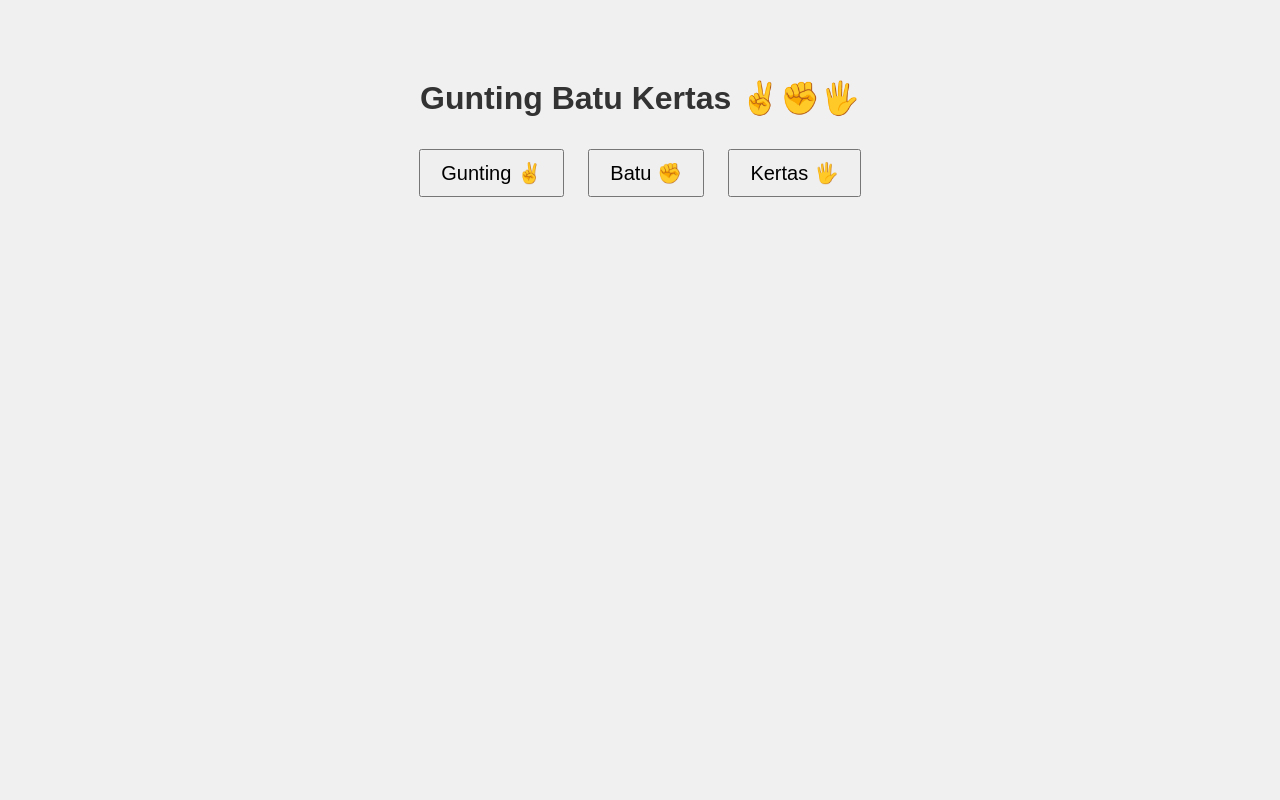
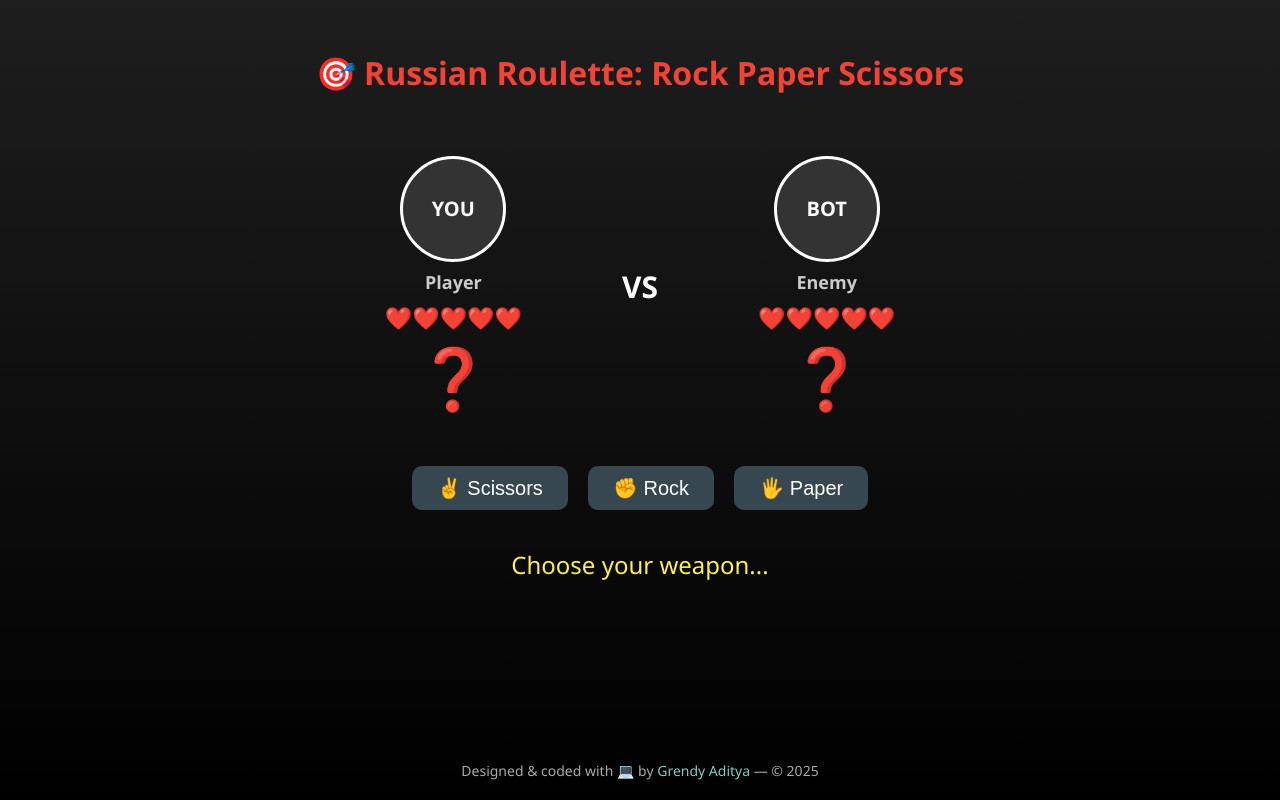
Before and after one commit to grendyaditya/rock-paper-scissors, a plain HTML site: page index.html in a window 1280 px wide. Drawn offline with Linux system fonts and the light colour scheme.

Commit message:
ubah desain game

```diff
--- a/index.html
+++ b/index.html
@@ -2,59 +2,245 @@
 <html lang="en">
 <head>
   <meta charset="UTF-8" />
-  <meta name="viewport" content="width=device-width, initial-scale=1.0" />
-  <title>Gunting Batu Kertas</title>
+  <meta name="viewport" content="width=device-width, initial-scale=1.0"/>
+  <title>Russian Roulette: Rock Paper Scissors</title>
   <style>
+    html, body {
+      margin: 0;
+      padding: 0;
+      height: 100%;
+      font-family: 'Segoe UI', sans-serif;
+      background: linear-gradient(to bottom, #1e1e1e, #000);
+      color: #fff;
+    }
+
     body {
-      font-family: Arial, sans-serif;
+      display: flex;
+      flex-direction: column;
+      align-items: center;
       text-align: center;
-      padding-top: 50px;
-      background-color: #f0f0f0;
     }
+
     h1 {
-      color: #333;
+      padding: 30px 0 10px;
+      color: #f44336;
     }
+
+    .main-container {
+      flex: 1;
+      display: flex;
+      flex-direction: column;
+      align-items: center;
+      justify-content: flex-start;
+    }
+
+    .duel-container {
+      display: flex;
+      justify-content: center;
+      align-items: center;
+      gap: 100px;
+      margin-top: 30px;
+    }
+
+    .player-box {
+      text-align: center;
+      min-width: 120px;
+    }
+
+    .avatar {
+      width: 100px;
+      height: 100px;
+      border-radius: 50%;
+      background-color: #333;
+      color: #fff;
+      display: flex;
+      align-items: center;
+      justify-content: center;
+      font-size: 20px;
+      font-weight: bold;
+      border: 3px solid #fff;
+      margin: 0 auto;
+      position: relative;
+      transition: all 0.3s ease;
+    }
+
+    .avatar.dead {
+      color: red;
+      border-color: red;
+      text-decoration: line-through;
+    }
+
+    .label {
+      margin-top: 8px;
+      font-size: 18px;
+      font-weight: bold;
+      color: #ccc;
+    }
+
+    .health {
+      height: 24px;
+      font-size: 22px;
+      margin-top: 8px;
+      color: #f44336;
+      min-height: 24px;
+    }
+
+    .emoji-move {
+      font-size: 60px;
+      margin-top: 10px;
+      min-height: 60px;
+    }
+
+    .vs {
+      font-size: 30px;
+      font-weight: bold;
+    }
+
+    .choices {
+      margin-top: 40px;
+    }
+
     .choices button {
       font-size: 20px;
-      padding: 10px 20px;
-      margin: 10px;
+      padding: 10px 25px;
+      margin: 8px;
+      background-color: #37474f;
+      color: white;
+      border: none;
+      border-radius: 10px;
       cursor: pointer;
+      transition: background 0.3s ease;
     }
+
+    .choices button:hover {
+      background-color: #546e7a;
+    }
+
     .result {
+      margin-top: 30px;
+      font-size: 24px;
+      color: #ffee58;
+      min-height: 30px;
+    }
+
+    .game-over {
+      font-size: 28px;
+      color: #ff8a80;
       margin-top: 20px;
-      font-size: 24px;
-      color: #007acc;
+      min-height: 32px;
+    }
+
+    footer {
+      padding: 20px 0;
+      font-size: 14px;
+      color: #aaa;
+      width: 100%;
+      text-align: center;
+    }
+
+    footer a {
+      color: #80cbc4;
+      text-decoration: none;
+    }
+
+    footer a:hover {
+      color: #fff;
     }
   </style>
 </head>
 <body>
-  <h1>Gunting Batu Kertas ✌️✊🖐️</h1>
-  <div class="choices">
-    <button onclick="play('gunting')">Gunting ✌️</button>
-    <button onclick="play('batu')">Batu ✊</button>
-    <button onclick="play('kertas')">Kertas 🖐️</button>
+
+  <h1>🎯 Russian Roulette: Rock Paper Scissors</h1>
+
+  <div class="main-container">
+    <div class="duel-container">
+      <div class="player-box">
+        <div id="playerAvatar" class="avatar">YOU</div>
+        <div class="label">Player</div>
+        <div class="health" id="playerHealth">❤️❤️❤️❤️❤️</div>
+        <div class="emoji-move" id="playerMove">❓</div>
+      </div>
+
+      <div class="vs">VS</div>
+
+      <div class="player-box">
+        <div id="botAvatar" class="avatar">BOT</div>
+        <div class="label">Enemy</div>
+        <div class="health" id="botHealth">❤️❤️❤️❤️❤️</div>
+        <div class="emoji-move" id="botMove">❓</div>
+      </div>
+    </div>
+
+    <div class="choices">
+      <button onclick="play('scissors')">✌️ Scissors</button>
+      <button onclick="play('rock')">✊ Rock</button>
+      <button onclick="play('paper')">🖐️ Paper</button>
+    </div>
+
+    <div class="result" id="result">Choose your weapon...</div>
+    <div class="game-over" id="gameOver"></div>
   </div>
-  <div class="result" id="result"></div>
+
+  <footer>
+    Designed & coded with 💻 by
+    <a href="https://github.com/grendyaditya" target="_blank">Grendy Aditya </a> — © 2025
+  </footer>
 
   <script>
+    let playerLives = 5;
+    let botLives = 5;
+    const emojis = {
+      'scissors': '✌️',
+      'rock': '✊',
+      'paper': '🖐️'
+    };
+
+    function updateUI() {
+      document.getElementById('playerHealth').textContent = '❤️'.repeat(playerLives);
+      document.getElementById('botHealth').textContent = '❤️'.repeat(botLives);
+
+      if (playerLives === 0) {
+        document.getElementById('playerAvatar').classList.add('dead');
+      }
+      if (botLives === 0) {
+        document.getElementById('botAvatar').classList.add('dead');
+      }
+    }
+
     function play(playerChoice) {
-      const choices = ['gunting', 'batu', 'kertas'];
+      if (playerLives <= 0 || botLives <= 0) return;
+
+      const choices = ['scissors', 'rock', 'paper'];
       const botChoice = choices[Math.floor(Math.random() * 3)];
+
+      document.getElementById('playerMove').textContent = emojis[playerChoice];
+      document.getElementById('botMove').textContent = emojis[botChoice];
+
       let result = '';
 
       if (playerChoice === botChoice) {
-        result = `Seri! Kamu dan Bot memilih ${botChoice}.`;
+        result = 'Draw! Both dodged the bullet.';
       } else if (
-        (playerChoice === 'gunting' && botChoice === 'kertas') ||
-        (playerChoice === 'batu' && botChoice === 'gunting') ||
-        (playerChoice === 'kertas' && botChoice === 'batu')
+        (playerChoice === 'scissors' && botChoice === 'paper') ||
+        (playerChoice === 'rock' && botChoice === 'scissors') ||
+        (playerChoice === 'paper' && botChoice === 'rock')
       ) {
-        result = `Menang! Kamu memilih ${playerChoice}, Bot memilih ${botChoice}.`;
+        result = 'You win! Enemy gets shot!';
+        botLives--;
       } else {
-        result = `Kalah! Kamu memilih ${playerChoice}, Bot memilih ${botChoice}.`;
+        result = 'You lose! You got shot!';
+        playerLives--;
       }
 
+      updateUI();
       document.getElementById('result').textContent = result;
+
+      if (playerLives === 0 || botLives === 0) {
+        document.getElementById('gameOver').textContent =
+          playerLives > botLives ? '🎉 Victory! You survived the game.' :
+          botLives > playerLives ? '💀 Game Over. You were eliminated.' :
+          '🤝 It\'s a draw!';
+      }
     }
   </script>
 </body>
```
